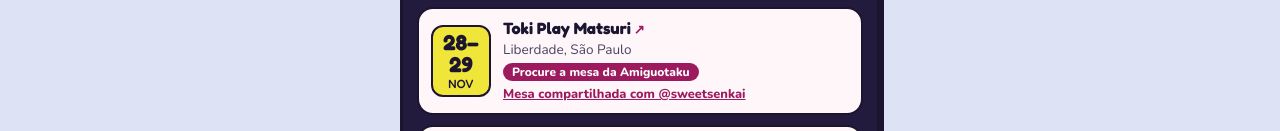
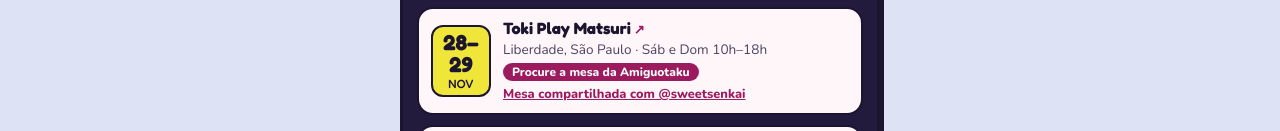
Before and after one commit to kellycbsilva/amiguotaku-site, a plain HTML site: page links/index.html in a window 1280 px wide. Shown: the part 410-541 px from the top of the page. Drawn offline with nearby package versions, Linux system fonts and the light colour scheme.

Commit message:
Links: horário do Toki Play Matsuri (sáb e dom 10h–18h)
Co-Authored-By: Claude Opus 5.5 <noreply@anthropic.com>

```diff
--- a/links/index.html
+++ b/links/index.html
@@ -167,7 +167,7 @@ var EVENTOS = [
   { nome: "Virada Nerd", data: "2026-11-14", dataFim: "2026-11-15",
     local: "Centro Cultural São Paulo · Sáb 11h–21h, Dom 11h–19h", mesa: "Procure a mesa da Amiguotaku", link: "https://www.instagram.com/virada_nerd/" },
   { nome: "Toki Play Matsuri", data: "2026-11-28", dataFim: "2026-11-29",
-    local: "Liberdade, São Paulo", mesa: "Procure a mesa da Amiguotaku", link: "https://www.instagram.com/tokiplaymatsuri/",
+    local: "Liberdade, São Paulo · Sáb e Dom 10h–18h", mesa: "Procure a mesa da Amiguotaku", link: "https://www.instagram.com/tokiplaymatsuri/",
     obs: "Mesa compartilhada com @sweetsenkai", obsLink: "https://www.instagram.com/sweetsenkai/" },
   { nome: "LigaFest", data: "2026-12-12", dataFim: "2026-12-13",
     local: "Centro de Convenções Frei Caneca · 10h–20h", mesa: "Procure a mesa da Amiguotaku", link: "https://www.ligafest.com.br/" },
```
